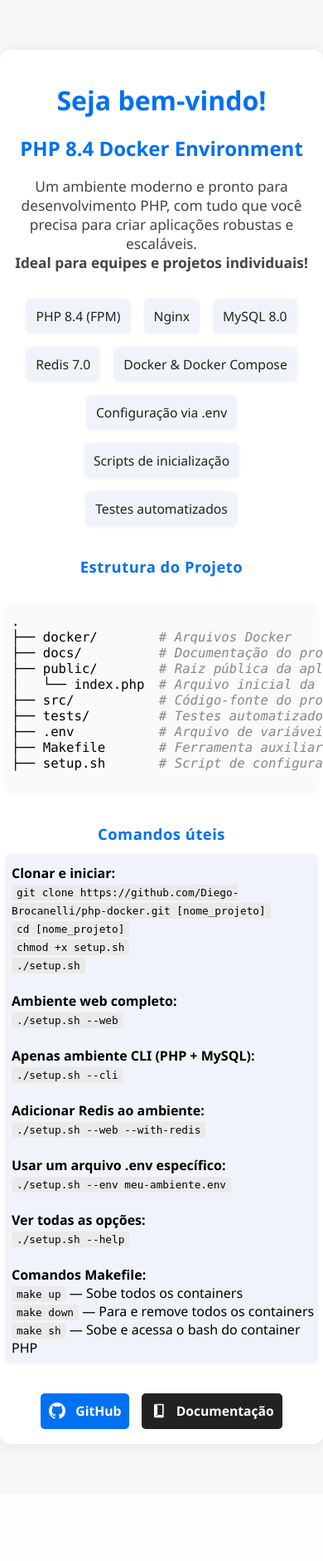
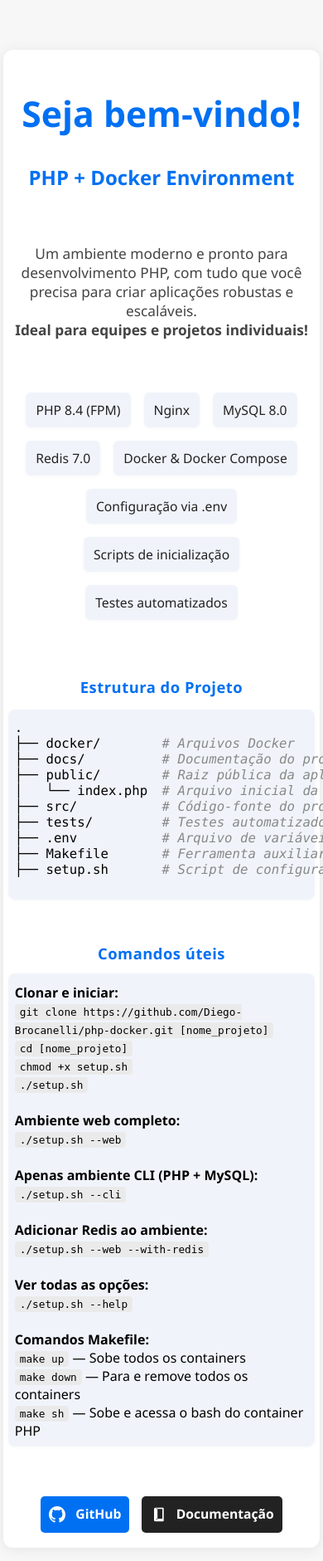
Before and after one commit to Diego-Brocanelli/php-docker, a PHP site: page / in a window 390 px wide; the page is wider, and only the part inside the window is pictured. Shown: the top 1881 px of that part at 83% size. Before the commit the page ends 1745 px from the top of that part, so only its background shows below. Run offline with PHP 8.4, Linux system fonts and the light colour scheme.

Commit message:
Reestruturado a tela de boas-vindas ao projeto, e ajustado a imagem do readme

```diff
--- a/public/index.php
+++ b/public/index.php
@@ -1,4 +1,3 @@
-<?php declare(strict_types=1); ?>
 <!DOCTYPE html>
 <html lang="pt-br">
 <head>
@@ -13,7 +12,7 @@
             padding: 0;
         }
         .container {
-            max-width: 540px;
+            width: 60%;
             margin: 60px auto;
             background: #fff;
             border-radius: 12px;
@@ -21,10 +20,15 @@
             padding: 32px 28px;
             text-align: center;
         }
+        h1 {
+            font-size: 32pt;
+            margin-bottom: 4rem;
+        }
         h1, h2 {
             color: #0070f3;
-            margin-bottom: 12px;
+            margin-bottom: 2rem;
         }
+
         .tech-list {
             display: flex;
             flex-wrap: wrap;
@@ -46,7 +50,8 @@
         .desc {
             color: #444;
             font-size: 1.08em;
-            margin-bottom: 24px;
+            margin-top: 4rem;
+            margin-bottom: 4rem;
         }
         .section-title {
             font-size: 1.15em;
@@ -62,7 +67,6 @@
             padding: 18px 18px 12px 18px;
             margin: 0 auto 18px auto;
             font-size: 1em;
-            max-width: 420px;
             box-shadow: 0 1px 4px rgba(0,0,0,0.03);
         }
         .commands code {
@@ -100,13 +104,11 @@
             fill: currentColor;
         }
         .tree-struct {
-            background: #f8fafc;
+            background: #f0f4fa;
             border-radius: 8px;
             text-align: left;
             padding: 18px 18px 12px 18px;
-            margin: 32px auto 18px auto;
             font-size: 0.98em;
-            max-width: 540px;
             box-shadow: 0 1px 4px rgba(0,0,0,0.03);
             font-family: "Fira Mono", "Consolas", "Menlo", monospace;
         }
@@ -115,11 +117,42 @@
             font-style: italic;
             margin-left: 8px;
         }
+        .flex-sections {
+            display: flex;
+            gap: 32px;
+            justify-content: center;
+            align-items: flex-start;
+            margin: 32px 0 24px 0;
+        }
+        .section-block {
+            flex: 1 1 0;
+            width: 100%;
+        }
+        @media (max-width: 900px) {
+            .container {
+                width: 95%
+            }
+
+            .flex-sections {
+                flex-direction: column;
+                gap: 0;
+            }
+            .section-block {
+                max-width: 100%;
+            }
+        }
         @media (max-width: 600px) {
-            .container { padding: 18px 6px; }
+            .container {
+                width: 95%;
+                padding: 18px 6px;
+            }
+
             .tech-list li { padding: 10px 12px; font-size: 0.98em; }
+
             .commands { padding: 12px 4px 8px 8px; }
+
             .repo-link, .readme-link { font-size: 0.98em; padding: 10px 10px 10px 10px; }
+
             .tree-struct { padding: 12px 4px 8px 8px; }
         }
     </style>
@@ -127,21 +160,33 @@
 <body>
     <div class="container">
         <h1>Seja bem-vindo!</h1>
-        <h2>PHP 8.4 Docker Environment</h2>
+
+        <h2>PHP + Docker Environment</h2>
+
         <p class="desc">
             Um ambiente moderno e pronto para desenvolvimento PHP, com tudo que você precisa para criar aplicações robustas e escaláveis.<br>
             <strong>Ideal para equipes e projetos individuais!</strong>
         </p>
+
         <ul class="tech-list">
             <li>PHP 8.4 (FPM)</li>
+
             <li>Nginx</li>
+
             <li>MySQL 8.0</li>
+
             <li>Redis 7.0</li>
+
             <li>Docker &amp; Docker Compose</li>
+
             <li>Configuração via .env</li>
+
             <li>Scripts de inicialização</li>
+
             <li>Testes automatizados</li>
         </ul>
+        <div class="flex-sections">
+            <div class="section-block">
                 <div class="section-title">Estrutura do Projeto</div>
                 <pre class="tree-struct">
 .
@@ -155,6 +200,8 @@
 ├── Makefile      <span class="comment"># Ferramenta auxiliar</span>
 ├── setup.sh      <span class="comment"># Script de configuração inicial</span>
                 </pre>
+            </div>
+            <div class="section-block">
                 <div class="section-title">Comandos úteis</div>
                 <div class="commands">
                     <strong>Clonar e iniciar:</strong><br>
@@ -172,9 +219,6 @@
                     <strong>Adicionar Redis ao ambiente:</strong><br>
                     <code>./setup.sh --web --with-redis</code>
                     <br><br>
-            <strong>Usar um arquivo .env específico:</strong><br>
-            <code>./setup.sh --env meu-ambiente.env</code>
-            <br><br>
                     <strong>Ver todas as opções:</strong><br>
                     <code>./setup.sh --help</code>
                     <br><br>
@@ -182,6 +226,8 @@
                     <code>make up</code> — Sobe todos os containers<br>
                     <code>make down</code> — Para e remove todos os containers<br>
                     <code>make sh</code> — Sobe e acessa o bash do container PHP<br>
+                </div>
+            </div>
         </div>
         <a class="repo-link" href="https://github.com/Diego-Brocanelli/php-docker" target="_blank">
             <!-- GitHub SVG -->
```
Also changed, not shown: 1 other file. Lines whose indentation alone changed are shown as unchanged.
